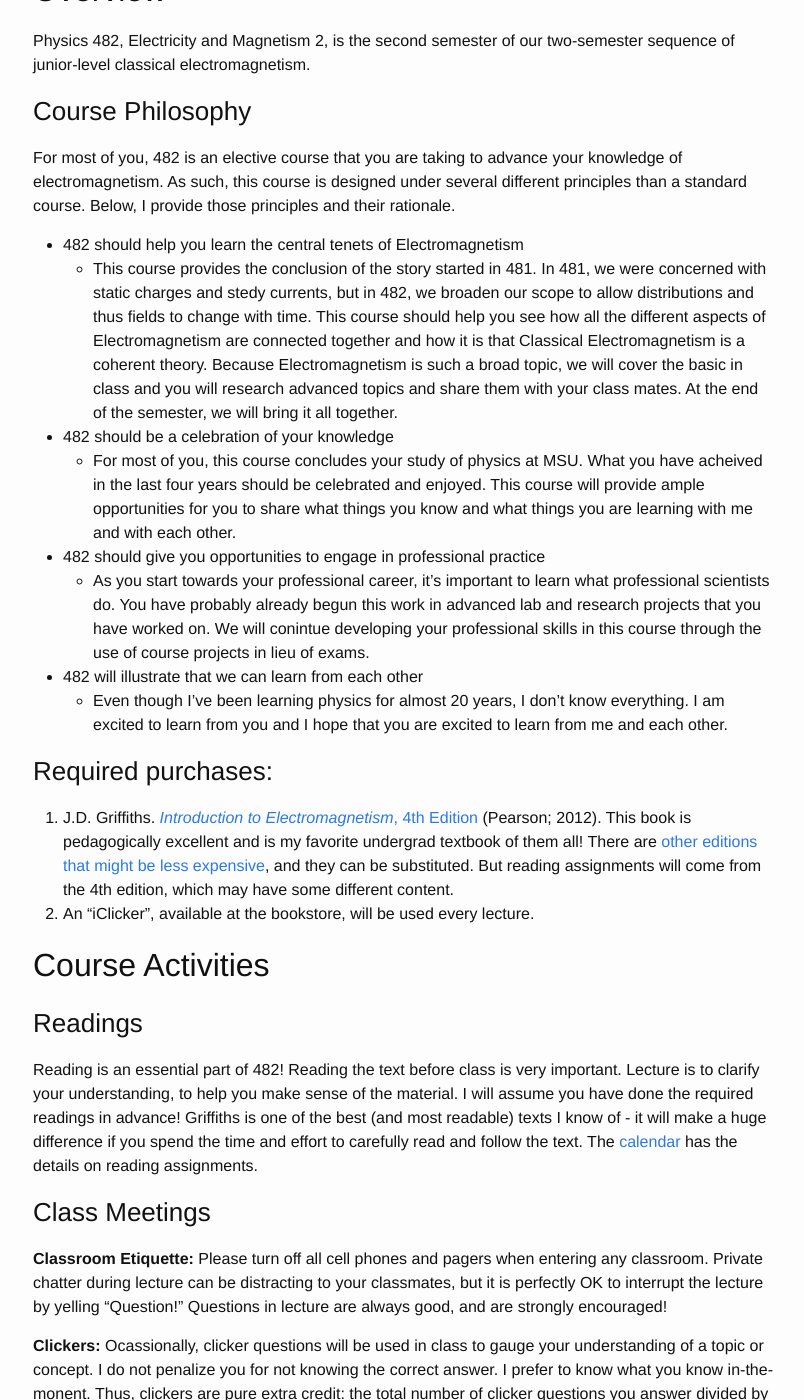
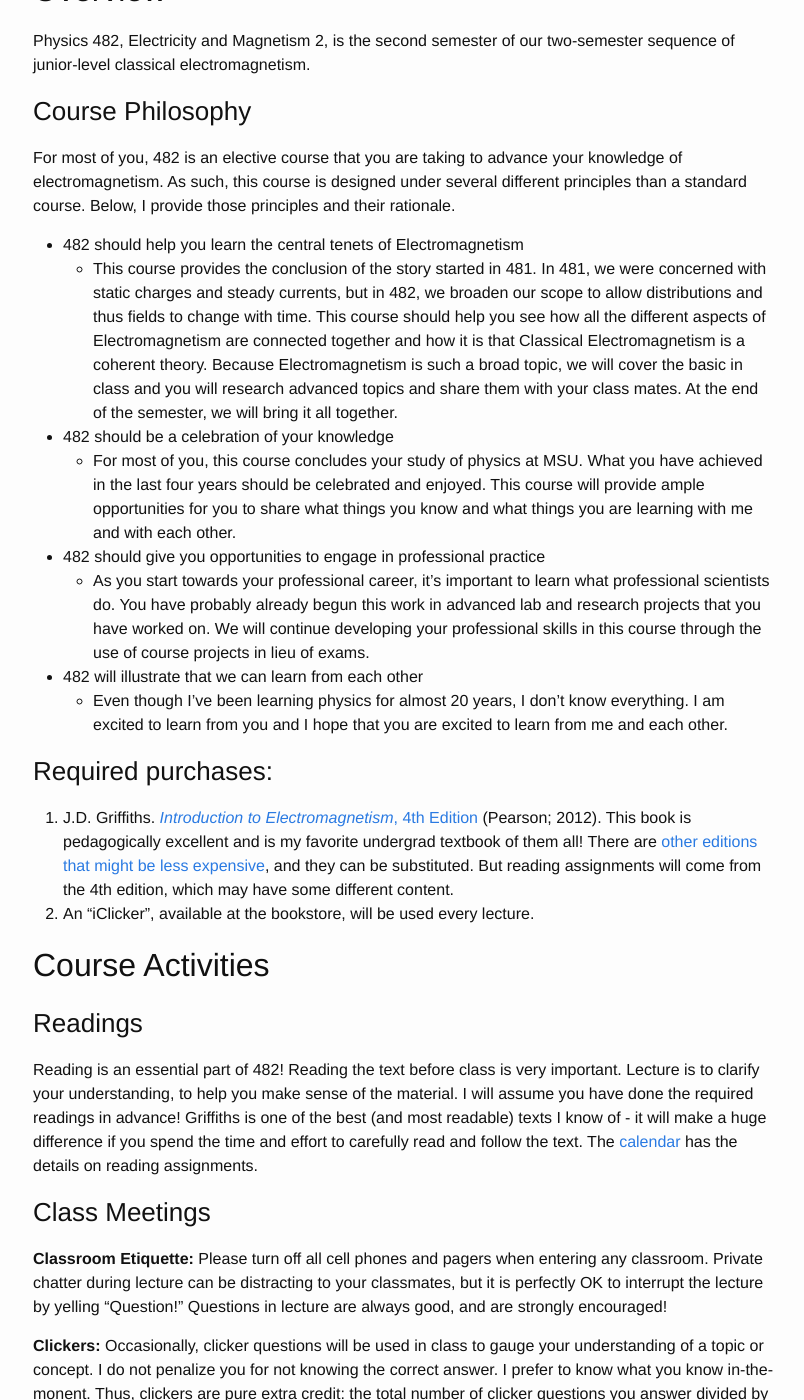
Before and after one commit to KSchram/phy482msu, a Jekyll site: the page built from syllabus.md, in a window 1280 px wide and 1400 px high, scrolled down 805 px. Shown: the whole window, without its empty margins (237-1041 px from the left). Built offline with Jekyll 4.4.1, drawn with Linux system fonts in a browser that asks for light colours; some of the changed text lies outside the part shown.

Commit message:
updated syllabus; ready to go

```diff
--- a/syllabus.md
+++ b/syllabus.md
@@ -33,11 +33,11 @@ two-semester sequence of junior-level classical electromagnetism.
 For most of you, 482 is an elective course that you are taking to advance your knowledge of electromagnetism. As such, this course is designed under several different principles than a standard course. Below, I provide those principles and their rationale.
 
 * 482 should help you learn the central tenets of Electromagnetism
-	* This course provides the conclusion of the story started in 481. In 481, we were concerned with static charges and stedy currents, but in 482, we broaden our scope to allow distributions and thus fields to change with time. This course should help you see how all the different aspects of Electromagnetism are connected together and how it is that Classical Electromagnetism is a coherent theory. Because Electromagnetism is such a broad topic, we will cover the basic in class and you will research advanced topics and share them with your class mates. At the end of the semester, we will bring it all together.
+	* This course provides the conclusion of the story started in 481. In 481, we were concerned with static charges and steady currents, but in 482, we broaden our scope to allow distributions and thus fields to change with time. This course should help you see how all the different aspects of Electromagnetism are connected together and how it is that Classical Electromagnetism is a coherent theory. Because Electromagnetism is such a broad topic, we will cover the basic in class and you will research advanced topics and share them with your class mates. At the end of the semester, we will bring it all together.
 * 482 should be a celebration of your knowledge
-	* For most of you, this course concludes your study of physics at MSU. What you have acheived in the last four years should be celebrated and enjoyed. This course will provide ample opportunities for you to share what things you know and what things you are learning with me and with each other.
+	* For most of you, this course concludes your study of physics at MSU. What you have achieved in the last four years should be celebrated and enjoyed. This course will provide ample opportunities for you to share what things you know and what things you are learning with me and with each other.
 * 482 should give you opportunities to engage in professional practice
-	* As you start towards your professional career, it's important to learn what professional scientists do. You have probably already begun this work in advanced lab and research projects that you have worked on. We will conintue developing your professional skills in this course through the use of course projects in lieu of exams.
+	* As you start towards your professional career, it's important to learn what professional scientists do. You have probably already begun this work in advanced lab and research projects that you have worked on. We will continue developing your professional skills in this course through the use of course projects in lieu of exams.
 * 482 will illustrate that we can learn from each other
 	* Even though I've been learning physics for almost 20 years, I don't know everything. I am excited to learn from you and I hope that you are excited to learn from me and each other.
 
@@ -70,7 +70,7 @@ and effort to carefully read and follow the text. The
 
 **Classroom Etiquette:** Please turn off all cell phones and pagers when entering any classroom. Private chatter during lecture can be distracting to your classmates, but it is perfectly OK to interrupt the lecture by yelling "Question!" Questions in lecture are always good, and are strongly encouraged!
 
-**Clickers:** Ocassionally, clicker questions will be used in class to gauge your understanding of a topic or concept. I do not penalize you for not knowing the correct answer. I prefer to know what you know in-the-monent. Thus, clickers are pure extra credit: the total number of clicker questions you answer divided by the total number asked this term earns you up to 5% extra credit on your final average.
+**Clickers:** Occasionally, clicker questions will be used in class to gauge your understanding of a topic or concept. I do not penalize you for not knowing the correct answer. I prefer to know what you know in-the-monent. Thus, clickers are pure extra credit: the total number of clicker questions you answer divided by the total number asked this term earns you up to 5% extra credit on your final average.
 
 **In-Class Activities:** We will also use a variety of in-class activities and worksheets that help you construct an understanding of a particular topic or concept. These will not be collected or graded, but we will discuss the solutions in class.
 
@@ -101,8 +101,7 @@ You will be given detailed feedback on these project homework problems as you ar
 **Self-reflection Homework Problems**: These are homework problems that ask you to evaluate your progress on your projects and how you and your partner are working together. *Evaluating how well you understand something and what you need to do to move forward is a hard thing to learn. So is working on a team (or with a partner).* These homework problems are meant to help you do both and get feedback from me on how things are going. These problems are graded out of 10 points like regular homework problems on the same 10-8-4-0 scale. You will also be given detailed feedback on these homework problems.
 
 
-*I strongly encourage collaboration*, an essential skill in science and engineering (and highly valued by employers!) Social interactions are critical to scientists' success -- most good ideas grow out of discussions with colleagues, and essentially all physicists work as part of a group. Find partners and work on homework together. However, it is
-also important that you OWN the material. I strongly suggest you start homework by yourself (and that means really making an extended effort on every problem). Then work with a group, and finally, finish up on your own -- write up your own work, in your own way. There will also be time for peer discussion during classes -- as you work together, try to help your partners get over confusions, listen to them, ask each other questions, critique, teach each other. You will learn a lot this way! For all assignments, the work you turn in must in the end be your own: in your own words, reflecting your own understanding. (If, at any time, for any reason, you feel disadvantaged or isolated, contact me and I can discretely try to help arrange study groups.)
+*I strongly encourage collaboration*, an essential skill in science and engineering (and highly valued by employers!) Social interactions are critical to scientists' success -- most good ideas grow out of discussions with colleagues, and essentially all physicists work as part of a group. Find partners and work on homework together. However, it is also important that you OWN the material. I strongly suggest you start homework by yourself (and that means really making an extended effort on every problem). Then work with a group, and finally, finish up on your own -- write up your own work, in your own way. There will also be time for peer discussion during classes -- as you work together, try to help your partners get over confusions, listen to them, ask each other questions, critique, teach each other. You will learn a lot this way! For all assignments, the work you turn in must in the end be your own: in your own words, reflecting your own understanding. (If, at any time, for any reason, you feel disadvantaged or isolated, contact me and I can discretely try to help arrange study groups.)
 
 ### Help Session
 
```
